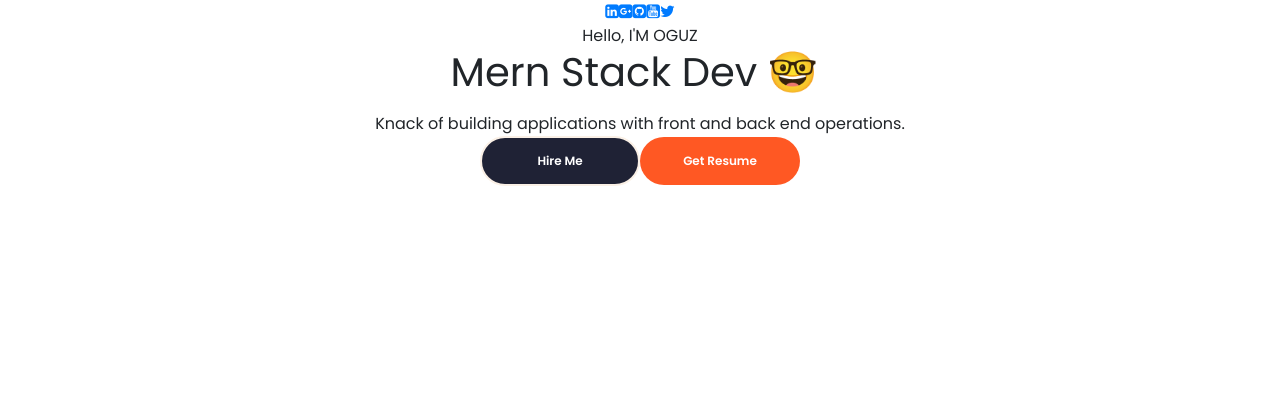
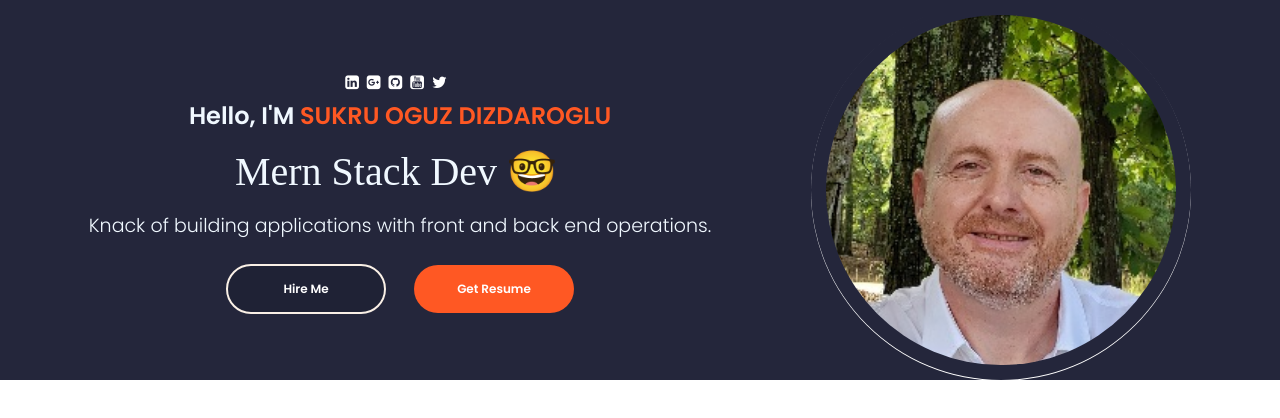
Before and after one commit to SODIZDAROGLU/portfolio1, a React (Create React App) app in the folder portfolio-site/: page / in a window 1280 px wide. Shown: the top 418 px of the page. Built offline with nearby package versions, Linux system fonts and the light colour scheme; a web font is replaced by a local one.

Commit message:
adding css

```diff
--- a/portfolio-site/src/App.css
+++ b/portfolio-site/src/App.css
@@ -1,4 +1,4 @@
-.App {
+/* .App {
   text-align: center;
 }
 
@@ -35,4 +35,25 @@
   to {
     transform: rotate(360deg);
   }
+} */
+
+:root{
+  --light-blue : #04C3FF;
+  --light-blue-shadow:  rgb(69 211 255 / 27%);
+  --sea-green: #0ABEAD;
+  --sea-green-dark: #0CBFAE;
+  --sea-green-extra-dark: #09BEAD;
+  --sea-green-shadow: rgba(11, 190, 173,0.4);
+  --header-hamburger-background : rgba(11, 190, 173,0.8);
+  --orange: #F57F17;
+  --dark-orange: #FF5823;
+  --orange-shadow: rgba(245, 127, 23,0.2);
+  --white: #ffffff;
+  --black: #333333;
+  --disabled-btn: #09bead7a;
+  --error-message:  #e44f4fd1;
+  --toast-error: #e44f4ffa;
+  --toast-shadow:  #9c9c9ce3;
+  --toast-success: #0CBFAE;
+  --loader-color: #0CBFAE
 }
--- a/portfolio-site/src/PortfolioContainer/Home/Profile.css
+++ b/portfolio-site/src/PortfolioContainer/Home/Profile.css
@@ -0,0 +1,92 @@
+
+.profile-container{
+    display: flex;
+    align-items: center;
+    text-align: center;
+    justify-content: center;
+    height: 10%;
+    min-height: fit-content;
+    background-image: url('../../assets/Home/bg.jpg');
+}
+
+.profile-parent{
+    display: flex;
+    align-items: center;
+    color: aliceblue;
+}
+
+.profile-details-name{
+    font-size: 24px;
+    font-family: "Poppins Semibold";
+}
+
+.profile-details-role{
+    display: flex;
+    flex-direction: column;
+    margin: 14px 0 24px 0;
+}
+
+.profile-details-role h1{
+    font-size: 40px;
+    font-family: cursive;
+}
+
+.primary-text{
+    color: (--white);
+}
+
+.highlighted-text{
+    color: var( --dark-orange);
+}
+
+.profile-role-tagline{
+    font-size: 19px;
+    margin: 5px 0 0 0;
+    font-family: "Poppins Light";
+}
+
+.profile-options .highlighted-btn{
+    margin: 0 0 0 28px;
+}
+
+.profile-options .highlighted-btn:hover{
+    margin: 0 0 0 28px;
+    background-color: cornsilk ;
+    color: #111;
+}
+
+.profile-picture{
+    display: flex;
+    align-items: center;
+    justify-content: center;
+    box-shadow: 0 1px 0px 0px var(--white);
+    border-radius: 50%;
+    height: 380px;
+    width: 380px;
+    margin: 0 0px 0 100px;
+}
+
+.profile-picture-backround {
+    height: 92%;
+    width: 92%;
+    background-image: url("../../assets/Home/oguz.jpg");
+    background-size: cover ;
+    border-radius: 50%;
+    background-repeat: no-repeat;
+    background-position: center ;
+}
+
+.profile-picture-backround:hover{
+    transform: scale(1.07);
+    transition: 1s ease-out;
+}
+
+.colz .colz-icon i{
+    color: white;
+    padding: 8px;
+    padding-left: 0px;
+}
+
+.colz .colz-icon i:hover{
+    transform: scale(1.5);
+}
--- a/portfolio-site/src/PortfolioContainer/Home/Profile.js
+++ b/portfolio-site/src/PortfolioContainer/Home/Profile.js
@@ -1,9 +1,10 @@
 import React from "react";
 import Typical from "react-typical";
+import './Profile.css';
 
 export default function Profile() {
   return (
-    <div className="Profile-container">
+    <div className="profile-container">
       <div className="profile-parent">
         <div className="profile-details">
           <div className="colz">
@@ -28,7 +29,7 @@
           <div className="profile-details-name">
             <span className="primary-text">
               {" "}
-              Hello, I'M <span className="highlighted-text">OGUZ</span>
+              Hello, I'M <span className="highlighted-text">SUKRU OGUZ DIZDAROGLU</span>
             </span>
           </div>
           <div className="profile-details-role">
@@ -69,7 +70,7 @@
           </div>
         </div>
         <div className="profile-picture">
-          <div className="profiel-picture-backround"></div>
+          <div className="profile-picture-backround"></div>
         </div>
       </div>
     </div>
```
Also changed, not shown: portfolio-site/src/assets/Home/homer.jfif (added), portfolio-site/src/assets/Home/profilephoto.jpg (added).
